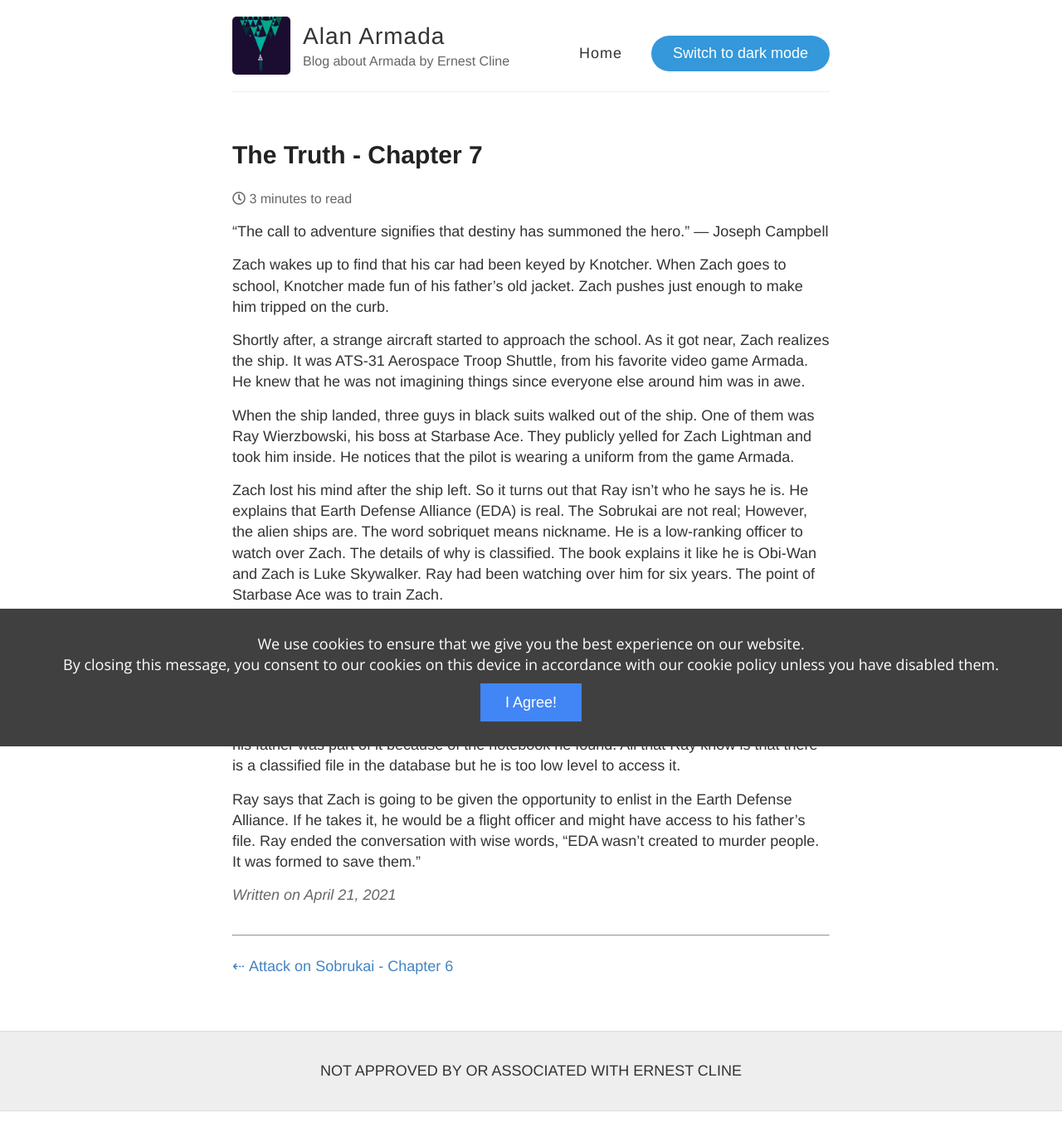
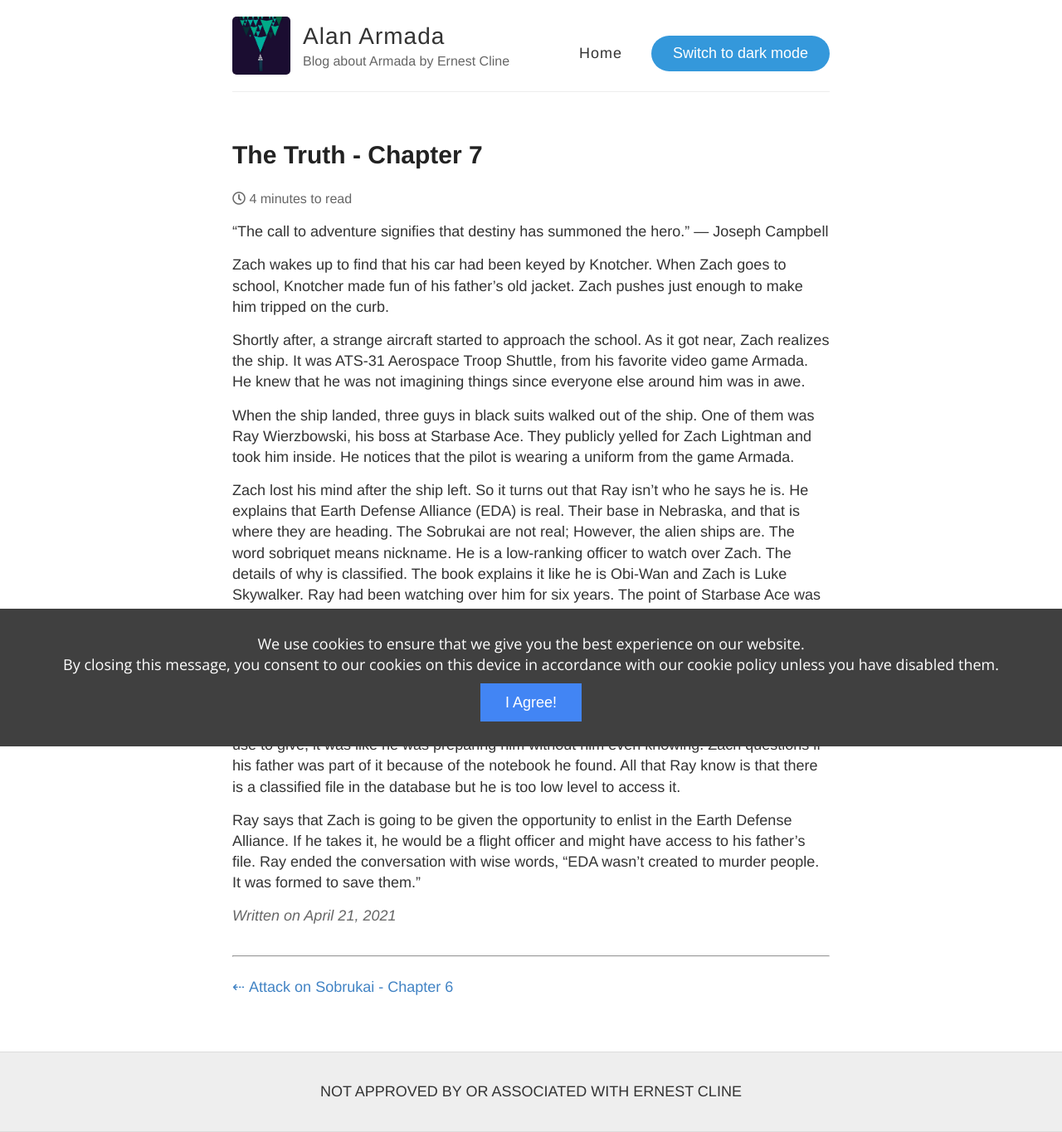
Before and after one commit to PiSaucer/armadablogschoolproject, a Jekyll site: the page built from _posts/2021-4-21-entry8.md, in a window 1280 px wide. Shown: the whole page at 83% size. Built offline with Jekyll 4.4.1, drawn with Linux system fonts in a browser that asks for light colours; before the commit the page ends 1340 px from its top, so only the background shows below that.

Commit message:
Update 2021-4-21-entry8.md

```diff
--- a/_posts/2021-4-21-entry8.md
+++ b/_posts/2021-4-21-entry8.md
@@ -11,7 +11,7 @@ Shortly after, a strange aircraft started to approach the school. As it got near
 
 When the ship landed, three guys in black suits walked out of the ship. One of them was Ray Wierzbowski, his boss at Starbase Ace. They publicly yelled for Zach Lightman and took him inside. He notices that the pilot is wearing a uniform from the game Armada.
 
-Zach lost his mind after the ship left. So it turns out that Ray isn't who he says he is. He explains that Earth Defense Alliance (EDA) is real. The Sobrukai are not real; However, the alien ships are. The word sobriquet means nickname. He is a low-ranking officer to watch over Zach. The details of why is classified. The book explains it like he is Obi-Wan and Zach is Luke Skywalker. Ray had been watching over him for six years. The point of Starbase Ace was to train Zach.
+Zach lost his mind after the ship left. So it turns out that Ray isn't who he says he is. He explains that Earth Defense Alliance (EDA) is real. Their base in Nebraska, and that is where they are heading. The Sobrukai are not real; However, the alien ships are. The word sobriquet means nickname. He is a low-ranking officer to watch over Zach. The details of why is classified. The book explains it like he is Obi-Wan and Zach is Luke Skywalker. Ray had been watching over him for six years. The point of Starbase Ace was to train Zach.
 
 Ray then goes on to explain a short storyline. Like Star Wars was financed by EDA without George Lucas ever knowing. How Space Invaders were created to make humans feel like fighting aliens was a good thing.
 
```
